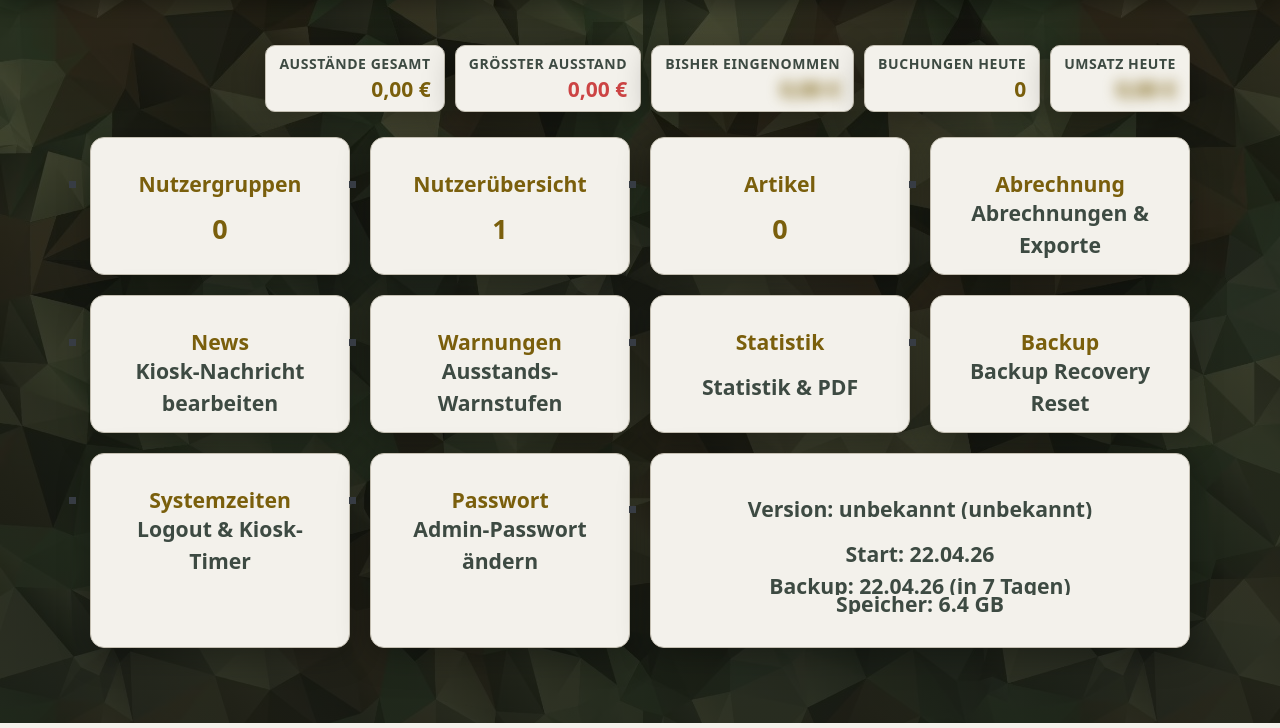
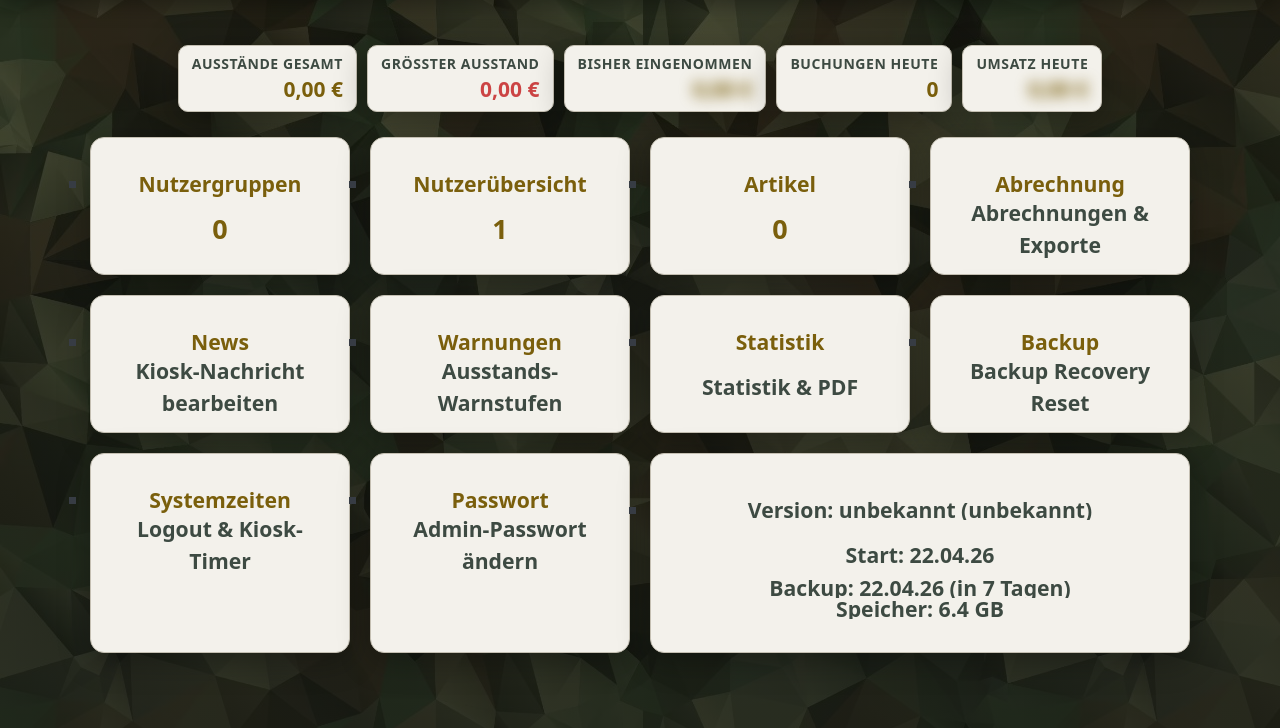
Before and after one commit to chrishaef/termux-kasse, a FastAPI app: page /admin in a window 1280 px wide. Shown: the part 117-845 px from the top of the page. Run offline with FastAPI, Linux system fonts and the light colour scheme; the visitor is signed in with stand-in values (Sample User, id 1); data comes from the database, SQL or seed files in the repository; data that the repository does not hold is empty.

Commit message:
style: center dashboard stats row and align telemetry card
Center the top dashboard stats row and enforce left-aligned, evenly distributed telemetry lines in the wide status card for consistent row height.

Made-with: Cursor

```diff
--- a/app/static/kasse.css
+++ b/app/static/kasse.css
@@ -1071,7 +1071,7 @@ body.app-admin .table-wrap a:not([role="button"]):hover {
 
 .admin-dash-header {
   display: flex;
-  justify-content: flex-end;
+  justify-content: center;
   margin-bottom: 0.75rem;
 }
 
@@ -1079,7 +1079,7 @@ body.app-admin .table-wrap a:not([role="button"]):hover {
   display: flex;
   flex-wrap: wrap;
   gap: 0.5rem;
-  justify-content: flex-end;
+  justify-content: center;
   max-width: 100%;
 }
 
@@ -1172,12 +1172,12 @@ body.app-admin .table-wrap a:not([role="button"]):hover {
 
 .admin-card--meta {
   display: grid;
-  grid-auto-rows: min-content;
+  grid-template-rows: repeat(4, minmax(0, 1fr));
   align-content: center;
+  align-items: center;
   justify-items: start;
   row-gap: 0;
-  padding-top: 0.25rem;
-  padding-bottom: 0.25rem;
+  padding: 0.35rem 0.75rem;
   overflow: hidden;
   text-align: left;
 }
@@ -1185,8 +1185,8 @@ body.app-admin .table-wrap a:not([role="button"]):hover {
 .admin-card--meta span {
   display: block;
   margin: 0;
-  font-size: 0.56rem;
-  line-height: 0.88;
+  font-size: 0.62rem;
+  line-height: 1;
   color: #c8d1c2;
   white-space: nowrap;
   text-overflow: ellipsis;
```
